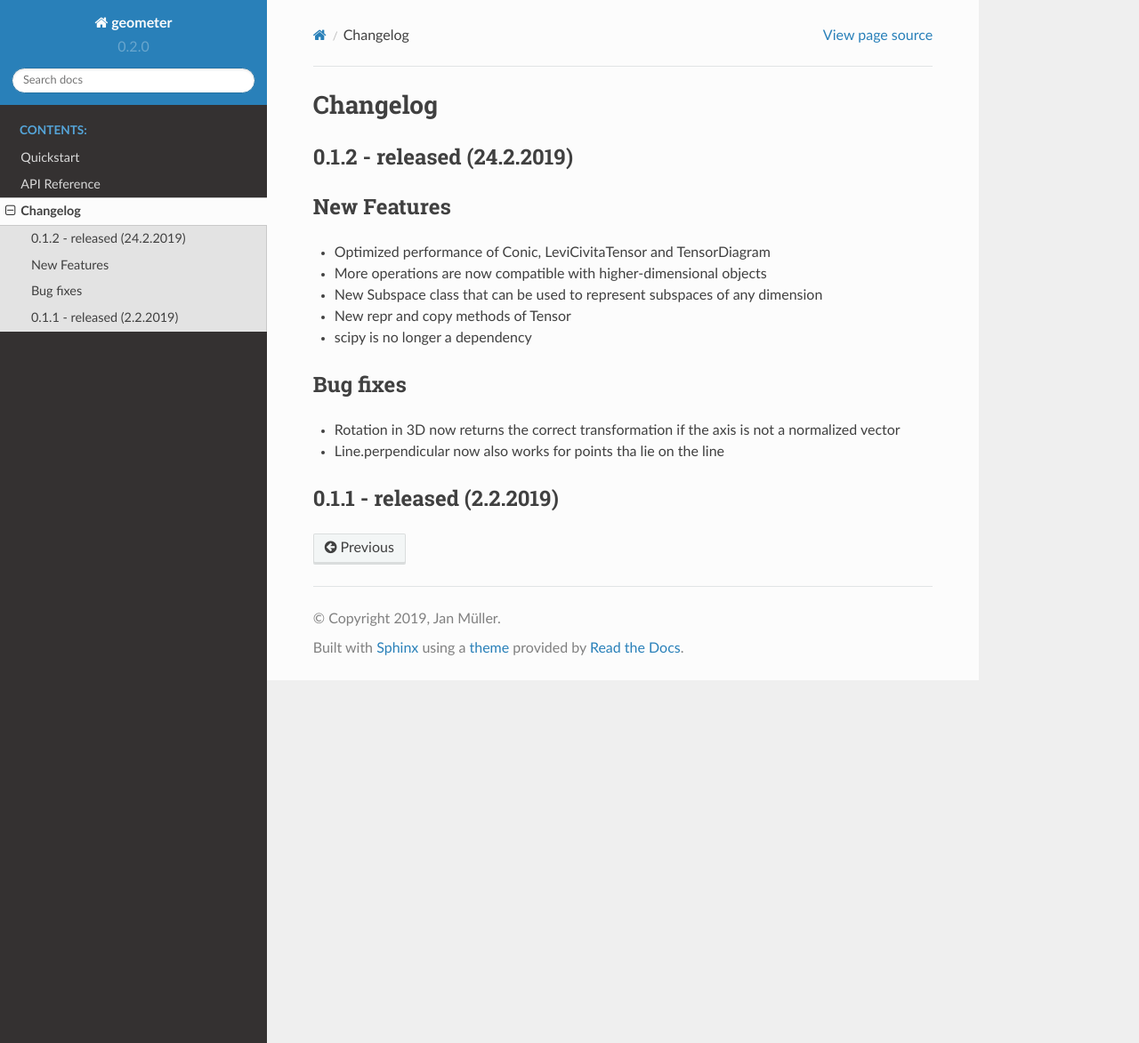
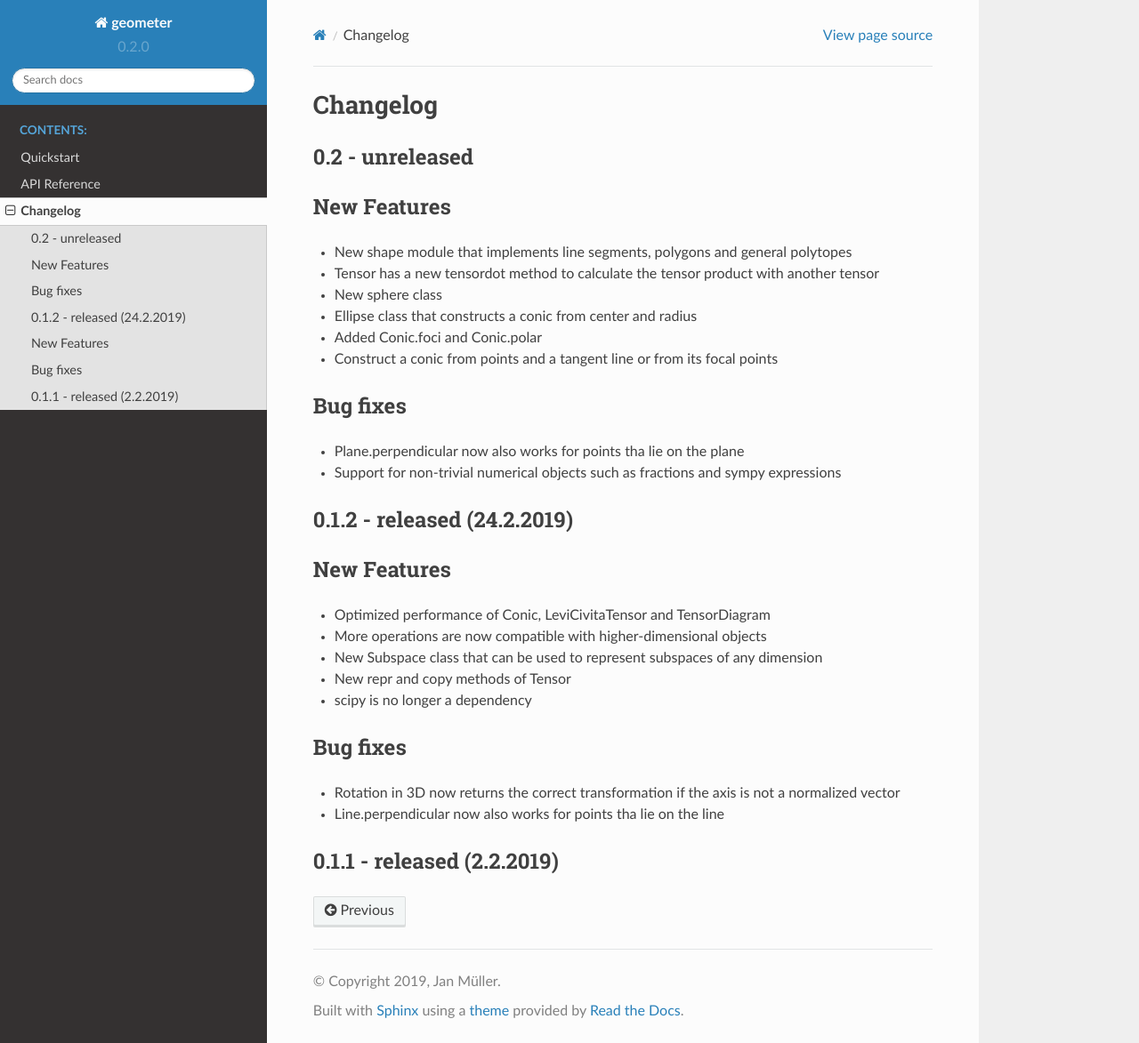
Before and after one commit to jan-mue/geometer, a Sphinx documentation site: the page built from docs/changelog.rst, in a window 1280 px wide and 1173 px high. Shown: the whole window at 89% size. Built offline with Sphinx 7.4.7 and the Read the Docs theme 2.0.0, drawn with Linux system fonts in a browser that asks for light colours.

Commit message:
updated changelog

```diff
--- a/docs/changelog.rst
+++ b/docs/changelog.rst
@@ -1,6 +1,26 @@
 
 Changelog
 =========
+
+0.2 - unreleased
+----------------
+
+New Features
+------------
+
+- New shape module that implements line segments, polygons and general polytopes
+- Tensor has a new tensordot method to calculate the tensor product with another tensor
+- New sphere class
+- Ellipse class that constructs a conic from center and radius
+- Added Conic.foci and Conic.polar
+- Construct a conic from points and a tangent line or from its focal points
+
+Bug fixes
+---------
+
+- Plane.perpendicular now also works for points tha lie on the plane
+- Support for non-trivial numerical objects such as fractions and sympy expressions
+
 
 0.1.2 - released (24.2.2019)
 ----------------------------
```
